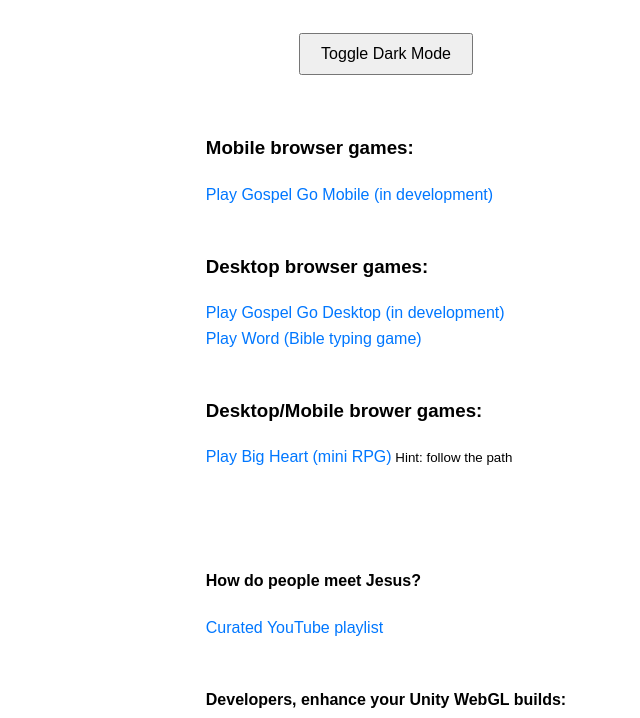
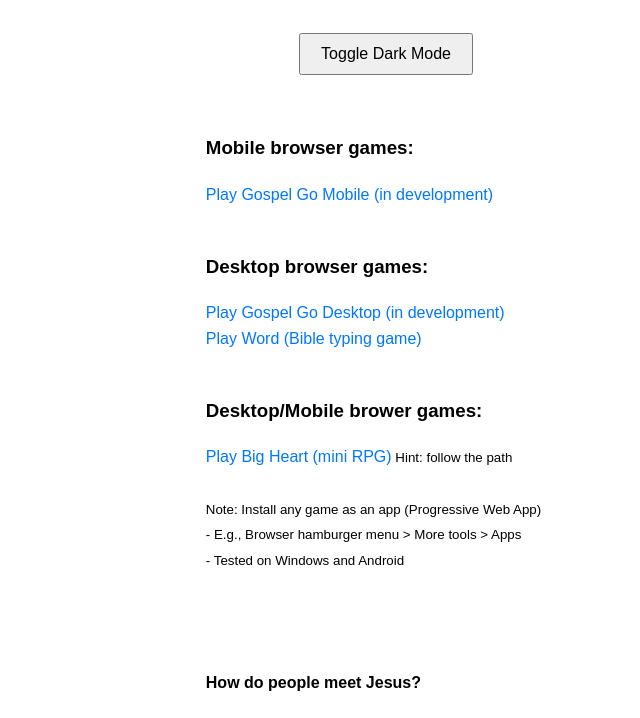
Before and after one commit to danosono/home-gospelgo-org, a plain HTML site: page index.html in a window 1280 px wide. Shown: the part 79-797 px from the top of the page, without its empty margins (254-894 px from the left). Drawn offline with Linux system fonts and the light colour scheme.

Commit message:
Added note about installing WebGL games as PWA

```diff
--- a/index.html
+++ b/index.html
@@ -28,7 +28,10 @@
 			<a href="https://desktop.gospelgo.org" target="_blank">Play Gospel Go Desktop (in development)</a><br>
 			<a href="https://word.gospelgo.org"target="_blank">Play Word (Bible typing game)</a><br><br>
 			<h3>Desktop/Mobile brower games:</h3>
-			<a href="https://bigheart.gospelgo.org" target="_blank">Play Big Heart (mini RPG)</a><small> Hint: follow the path</small><br><br><br><br>
+			<a href="https://bigheart.gospelgo.org" target="_blank">Play Big Heart (mini RPG)</a><small> Hint: follow the path</small><br><br>
+			<small>Note: Install any game as an app (Progressive Web App)</small><br>
+			<small>- E.g., Browser hamburger menu > More tools > Apps</small><br>
+			<small>- Tested on Windows and Android</small><br><br><br><br>
 			<h4>How do people meet Jesus?</h4>
 			<a href="https://youtube.com/playlist?list=PLkpgE_jJEv1DfHlX_mqGe6mZfuOMuJ4BW&si=VMftzJXic7R9f6GX" target="_blank">Curated YouTube playlist</a><br><br>
 			<h4>Developers, enhance your Unity WebGL builds:</h4>
```
Also changed, not shown: 1 other file.
